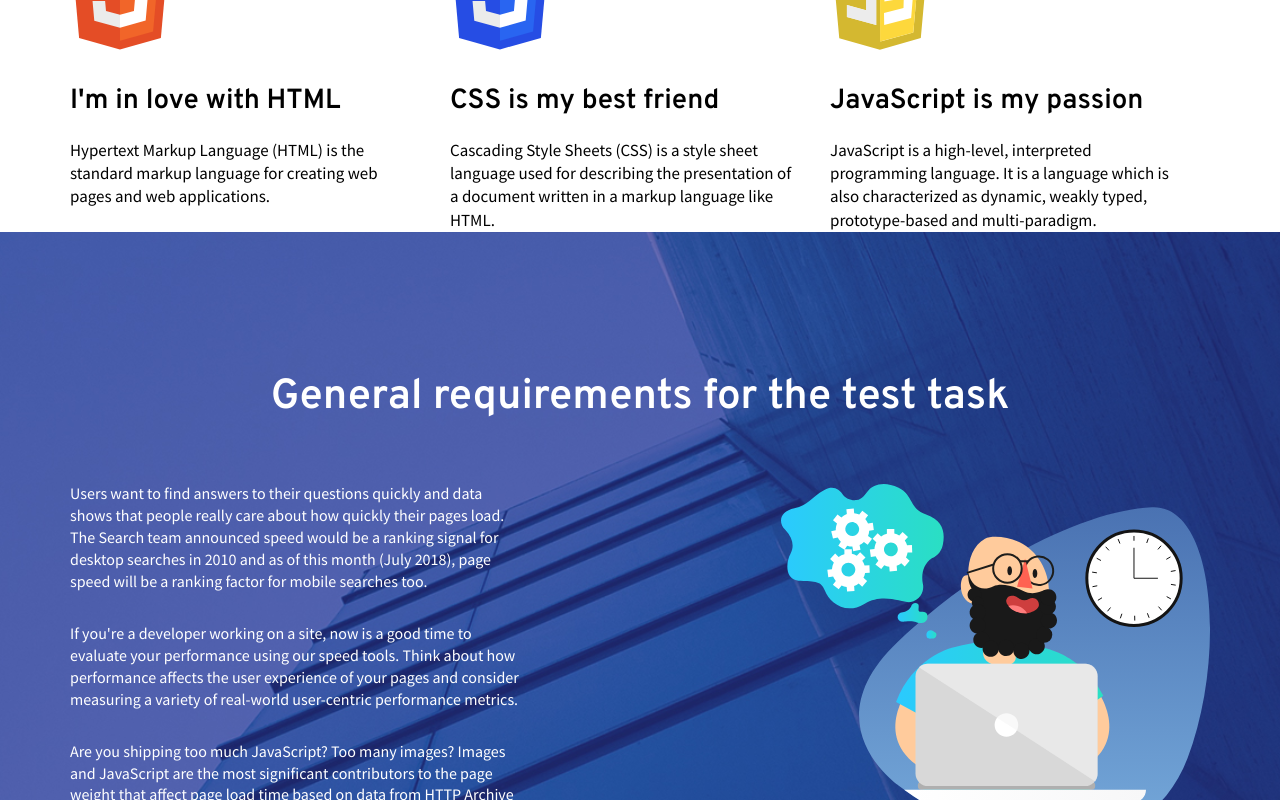
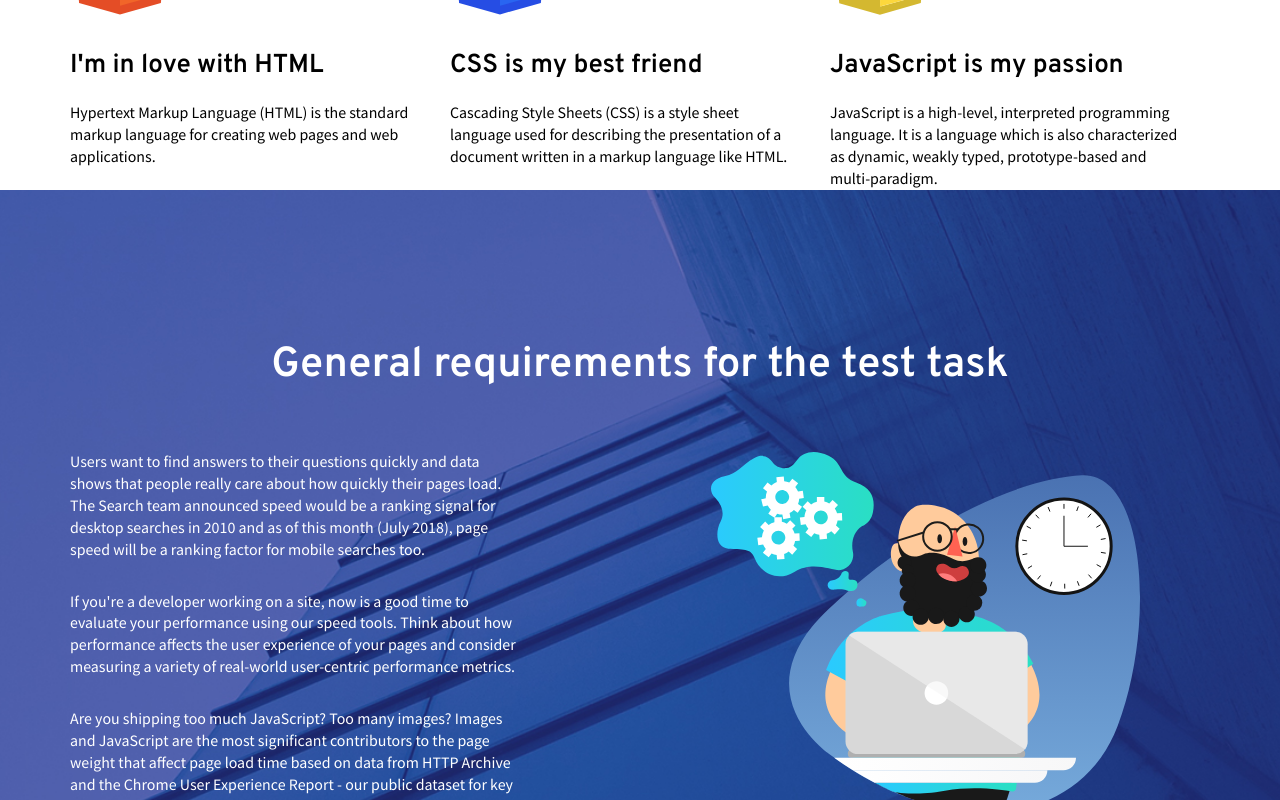
Before and after one commit to serhii-mokhonko/abz.agency, a Vue app: page / in a window 1280 px wide. Shown: the part 1660-2460 px from the top of the page. Built offline with nearby package versions, Linux system fonts and the light colour scheme.

Commit message:
done block requirements

```diff
--- a/src/App.vue
+++ b/src/App.vue
@@ -34,15 +34,15 @@ export default {
 <style lang="less">
 @import "./less/index.less";
 
+html {
+  font-family: @mF;
+  font-size: 15px;
+}
+
 * {
   margin: 0;
   padding: 0;
   box-sizing: border-box;
-}
-
-#app {
-  font-family: @mF;
-  font-size: 15px;
 }
 
 .container {
--- a/src/components/Requirements.vue
+++ b/src/components/Requirements.vue
@@ -6,7 +6,8 @@
       </div>
       <div class="content">
         <div class="man-laptop">
-          <img src="../assets/man-laptop-v1.svg" alt />
+          <img src="../assets/man-laptop-v1.svg" alt="image" class="man-laptop__desktop" />
+          <img src="../assets/man-laptop-v2.svg" alt="image" class="man-laptop__tablet" />
         </div>
         <div class="content__text text-white">
           <p>Users want to find answers to their questions quickly and data shows that people really care about how quickly their pages load. The Search team announced speed would be a ranking signal for desktop searches in 2010 and as of this month (July 2018), page speed will be a ranking factor for mobile searches too.</p>
@@ -19,15 +20,17 @@
 </template>
 
 <style lang="less" scoped>
+@import "../less/index.less";
+
 .container {
-//   height: 755px;
   background: url("../assets/third-block-bg/third-block-bg-1024x755.jpg");
+  background-repeat: no-repeat;
   background-size: 100%;
   background-position: center center;
 
   &__content {
-      padding-top: 140px;
-      padding-bottom: 140px;
+    padding-top: 150px;
+    padding-bottom: 140px;
   }
 }
 
@@ -43,14 +46,14 @@
   justify-content: space-between;
 
   &__text {
-      max-width: 450px;
+    max-width: 450px;
     p {
-      font-size: 1rem;
-      line-height: 1.37rem;
+      font-size: 1.06rem;
+      line-height: 1.46rem;
       margin-bottom: 30px;
 
-      &:last-child{
-          margin-bottom: 0;
+      &:last-child {
+        margin-bottom: 0;
       }
     }
   }
@@ -59,30 +62,81 @@
 // mobile
 @media only screen and (max-width: 425px) {
   .container {
-    // height: 1031px;
     background: url("../assets/third-block-bg/third-block-bg-320x1031.jpg");
+    background-repeat: no-repeat;
     background-size: cover;
     background-position: center center;
+
+    &__content{
+      padding-top: 70px;
+      padding-bottom: 70px;
+    }
+  }
+  .content {
+    flex-direction: column;
+  }
+
+  .block-title {
+    margin-bottom: 34px;
+  }
+  .man-laptop {
+    margin: 0 auto 30px;
+    img{
+      max-width: 290px;
+      height: auto;
+    }
+  }
+  .man-laptop__desktop {
+    display: none;
   }
 }
 
 // tablet
 @media only screen and (min-width: 426px) and (max-width: 768px) {
   .container {
-    // height: 878px;
     background: url("../assets/third-block-bg/third-block-bg-768x878.jpg");
+    background-repeat: no-repeat;
     background-size: cover;
     background-position: center center;
+
+    &__content{
+      padding-top: 120px;
+      padding-bottom: 125px;
+    }
+  }
+
+  .block-title {
+    max-width: 415px;
+    margin-bottom: 54px;
+  }
+  .man-laptop__desktop {
+    display: none;
+  }
+}
+
+@media only screen and (min-width: 769px) and (max-width: 1024px) {
+  .man-laptop__tablet {
+    display: none;
   }
 }
 
 // 2K
 @media only screen and (min-width: 1025px) {
   .container {
-    // height: 692px;
     background: url("../assets/third-block-bg/third-block-bg-2560x692.jpg");
+    background-repeat: no-repeat;
     background-size: cover;
     background-position: center center;
   }
+
+  .man-laptop {
+    width: 50%;
+    display: flex;
+    justify-content: center;
+
+    &__tablet {
+      display: none;
+    }
+  }
 }
 </style>
--- a/src/less/index.less
+++ b/src/less/index.less
@@ -7,8 +7,8 @@ h1 {
 }
 
 h2 {
-    font-size: 2.63rem;
-    line-height: 3.2rem;
+    font-size: 2.8rem;
+    line-height: 3.4rem;
     font-weight: 600;
 }
 
```
